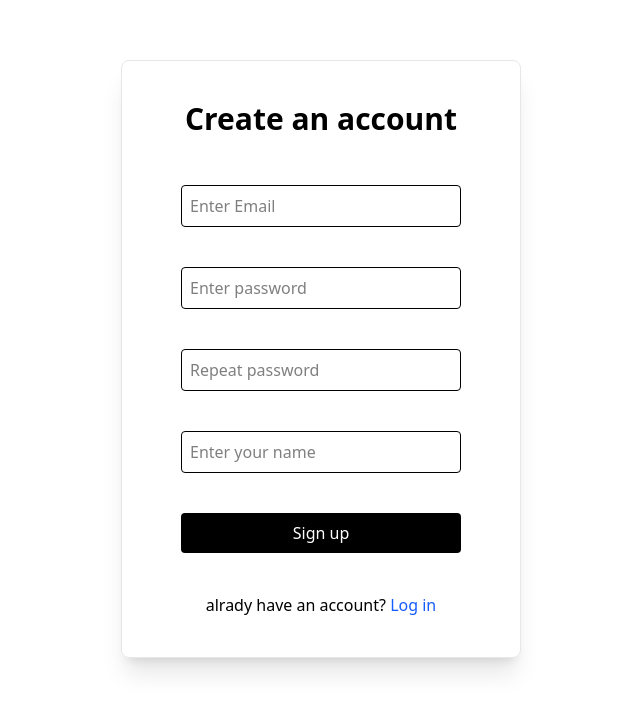
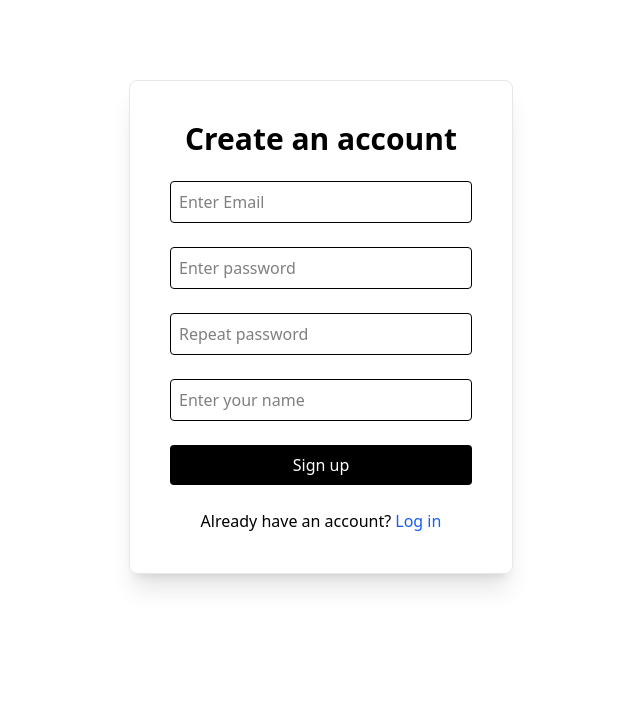
Before and after one commit to parsa-the/chat-app, a Next.js app: page /signup in a window 1280 px wide. Shown: the top 712 px of the page, without its empty margins (319-959 px from the left). Built offline with nearby package versions, Linux system fonts and the light colour scheme; no server answers.

Commit message:
login and signup func

```diff
--- a/lib/supabaseClient.ts
+++ b/lib/supabaseClient.ts
@@ -1,9 +1,6 @@
-import { createClient } from "@supabase/supabase-js";
-const supabaseUrl = process.env.NEXT_PUBLIC_SUPABASE_URL;
-const supabaseAnonkey = process.env.NEXT_PUBLIC_SUPABASE_ANON_KEY;
+import { createClient } from '@supabase/supabase-js'
 
-if (!supabaseUrl || !supabaseAnonkey) {
-  throw new Error("Missing Supabase environment variables");
-}
+const supabaseUrl = process.env.NEXT_PUBLIC_SUPABASE_URL!
+const supabaseAnonKey = process.env.NEXT_PUBLIC_SUPABASE_ANON_KEY!
 
-export const supabase = createClient(supabaseUrl, supabaseAnonkey);
+export const supabase = createClient(supabaseUrl, supabaseAnonKey)
--- a/src/components/auth/login.tsx
+++ b/src/components/auth/login.tsx
@@ -1,60 +1,99 @@
 "use client";
-{
-  /*add reset password functionality */
-}
+
 import Link from "next/link";
-import React, { useState } from "react";
+import { supabase } from "../../../lib/supabaseClient";
+import { useState } from "react";
+import { useRouter } from "next/navigation";
+import { motion } from "motion/react";
 type LoginTypes = {
   email: string;
   password: string;
 };
+
 const Login = () => {
-  const [LoginData, setLoginData] = useState<LoginTypes>({
+  const router = useRouter();
+  const [loginData, setLoginData] = useState<LoginTypes>({
     email: "",
     password: "",
   });
 
+  const [submitting, setSubmitting] = useState(false);
+
   function handleChange(e: React.ChangeEvent<HTMLInputElement>) {
     const { name, value } = e.target;
-    setLoginData((prev) => ({
-      ...prev,
-      [name]: value,
-    }));
+    setLoginData((prev) => ({ ...prev, [name]: value }));
   }
 
-  function handlesubmit(e: React.FormEvent<HTMLFormElement>) {
+  async function handleSubmit(e: React.FormEvent<HTMLFormElement>) {
     e.preventDefault();
+    setSubmitting(true);
+
+    try {
+      const { data, error } = await supabase.auth.signInWithPassword({
+        email: loginData.email,
+        password: loginData.password,
+      });
+
+      if (error || !data.user) {
+        alert(error?.message || "Login failed");
+        setSubmitting(false);
+        return;
+      }
+
+      router.push("/chat"); // Redirect to chat page after login
+    } catch {
+      alert("Unexpected error occurred. Please try again.");
+    } finally {
+      setSubmitting(false);
+    }
   }
 
   return (
     <div className="w-screen">
-      <form
-        onSubmit={handlesubmit}
-        className="flex flex-col items-center justify-center p-10 w-100 mx-auto mt-32 rounded-lg space-y-10 shadow-xl border border-gray-200"
+      <motion.form
+      initial={{scale:0}}
+      animate={{scale:1}}
+        onSubmit={handleSubmit}
+        className="flex flex-col items-center justify-center p-10 max-w-sm mx-auto mt-32 rounded-lg space-y-6 shadow-xl border border-gray-200"
       >
-        <h1 className="font-semibold text-3xl mb-12">Login</h1>
+        <h1 className="font-semibold text-3xl mb-6">Login</h1>
+
         <input
           type="email"
           name="email"
-          value={LoginData.email}
+          value={loginData.email}
+          onChange={handleChange}
           placeholder="Enter Email"
+          required
+          className="p-2 w-full border rounded-sm"
+        />
+
+        <input
+          type="password"
+          name="password"
+          value={loginData.password}
           onChange={handleChange}
-          className="p-2 w-70 border rounded-sm font-normal"
+          placeholder="Enter password"
           required
-        ></input>
-        <input
-          name="password"
-          type="password"
-          value={LoginData.password}
-          placeholder="Enter password"
-          onChange={handleChange}
-          className="p-2 font-normal w-70 border rounded-sm"
-          required
-        ></input>
-        <button className="bg-black text-white p-2 font-medium w-70 transition duration-300 ease-in-out rounded-sm active:bg-gray-700 hover:bg-gray-800">Login</button>
-        <p >dont have an account? <Link href={"/signup"} className="text-blue-600">Create an account</Link></p>
-      </form>
+          className="p-2 w-full border rounded-sm"
+        />
 
+        <button
+          type="submit"
+          disabled={submitting}
+          className="bg-black text-white p-2 font-medium w-full transition duration-300 ease-in-out rounded-sm active:bg-gray-700 hover:bg-gray-800 disabled:opacity-50"
+        >
+          {submitting ? "Logging in…" : "Login"}
+        </button>
+
+        <p className="mt-3">
+          Dont have an account?
+          <Link href="/signup" className="text-blue-600 ml-1">
+            Create an account
+          </Link>
+        </p>
+        <p></p>
+      </motion.form>
     </div>
   );
 };
--- a/src/components/auth/signup.tsx
+++ b/src/components/auth/signup.tsx
@@ -1,6 +1,11 @@
 "use client";
+
 import { useState } from "react";
+import { supabase } from "../../../lib/supabaseClient";
+import { useRouter } from "next/navigation";
+import { motion } from "motion/react";
 import Link from "next/link";
+
 const Signup = () => {
   type FormState = {
     email: string;
@@ -9,92 +14,132 @@ const Signup = () => {
     displayName: string;
   };
 
-  const [FormData, setFormData] = useState<FormState>({
+  const [formData, setFormData] = useState<FormState>({
     email: "",
     password: "",
     confirmPassword: "",
     displayName: "",
   });
 
+  const [submitting, setSubmitting] = useState(false);
+  const router = useRouter();
+
   function handleChange(e: React.ChangeEvent<HTMLInputElement>) {
     const { name, value } = e.target;
-    setFormData((prev) => ({
-      ...prev,
-      [name]: value,
-    }));
+    setFormData((prev) => ({ ...prev, [name]: value }));
   }
 
-  function handleSubmit(e: React.FormEvent<HTMLFormElement>) {
+  async function handleSubmit(e: React.FormEvent<HTMLFormElement>) {
     e.preventDefault();
-    // llllllllllllllllllllllll
-    {
-      /* supabase later */
-    }
-    if (FormData.password !== FormData.confirmPassword) {
-      alert("repeated password doesn't match"); //toast laterrrrrrrrrrrrrrrr
+
+    if (formData.password !== formData.confirmPassword) {
+      alert("Passwords do not match");
       return;
     }
-    console.log(FormData);
+
+    setSubmitting(true);
+
+    try {
+      const { data: authData, error: authError } = await supabase.auth.signUp({
+        email: formData.email,
+        password: formData.password,
+      });
+
+      if (authError || !authData.user) {
+        alert(authError?.message || "Signup failed");
+        setSubmitting(false);
+        return;
+      }
+
+      const { error: profileError } = await supabase.from("profiles").insert([
+        {
+          id: authData.user.id,
+          username: formData.displayName,
+          display_name: formData.displayName,
+          email: formData.email,
+          last_seen: new Date().toISOString(),
+        },
+      ]);
+
+      if (profileError) {
+        alert("Failed to create profile");
+        setSubmitting(false);
+        return;
+      }
+
+      alert("Signup successful! Please check your email for confirmation.");
+      router.push("/login");
+    } catch {
+      alert("Unexpected error occurred. Please try again.");
+    } finally {
+      setSubmitting(false);
+    }
   }
 
   return (
-    <>
-      <form
+    <motion.form
+      initial={{scale:0}}
+      animate={{scale:1}}
       onSubmit={handleSubmit}
-        className="flex flex-col items-center justify-center p-10 w-100 mx-auto mt-15 rounded-lg space-y-10 shadow-xl border border-gray-200"
+      className=" flex flex-col items-center justify-center p-10 max-w-sm mx-auto mt-20 rounded-lg space-y-6 shadow-xl border border-gray-200 "
     >
-        <h1 className="font-semibold text-3xl mb-12">Create an account</h1>
+      <h1 className="font-semibold text-3xl mb-6">Create an account</h1>
 
       <input
         type="email"
-          name={"email"}
-          value={FormData.email}
+        name="email"
+        value={formData.email}
         onChange={handleChange}
         placeholder="Enter Email"
-          className="p-2 w-70 border rounded-sm font-normal"
         required
-        ></input>
+        className="p-2 w-full border rounded-sm"
+      />
+
       <input
         type="password"
-          name={"password"}
-          value={FormData.password}
+        name="password"
+        value={formData.password}
         onChange={handleChange}
         placeholder="Enter password"
-          className="p-2 w-70 border rounded-sm font-normal"
         required
-        ></input>
+        className="p-2 w-full border rounded-sm"
+      />
+
       <input
         type="password"
-          name={"confirmPassword"}
-          value={FormData.confirmPassword}
+        name="confirmPassword"
+        value={formData.confirmPassword}
         onChange={handleChange}
         placeholder="Repeat password"
-          className="p-2 w-70 border rounded-sm font-normal"
         required
-        ></input>
+        className="p-2 w-full border rounded-sm"
+      />
+
       <input
         type="text"
-          name={"displayName"}
-          value={FormData.displayName}
+        name="displayName"
+        value={formData.displayName}
         onChange={handleChange}
         placeholder="Enter your name"
-          className="p-2 w-70 border rounded-sm font-normal"
         required
-        ></input>
+        className="p-2 w-full border rounded-sm"
+      />
+
       <button
         type="submit"
-          className="bg-black text-white p-2 font-medium w-70 transition duration-300 ease-in-out rounded-sm active:bg-gray-700 hover:bg-gray-800"
+        disabled={submitting}
+        className="bg-black text-white p-2 font-medium w-full transition duration-300 ease-in-out rounded-sm active:bg-gray-700 hover:bg-gray-800 disabled:opacity-50"
       >
-          Sign up
+        {submitting ? "Signing up…" : "Sign up"}
       </button>
+
       <p>
-          alrady have an account?{" "}
+        Already have an account?{" "}
         <Link href="/login" className="text-blue-600">
           Log in
         </Link>
       </p>
-      </form>
-    </>
+    </motion.form>
   );
 };
 
```
Also changed, not shown: src/app/page.tsx (+17 -100 lines). Lines whose indentation alone changed are shown as unchanged.
